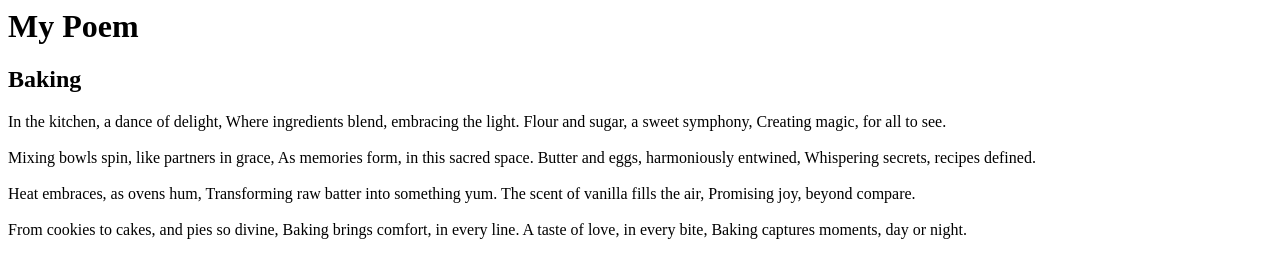
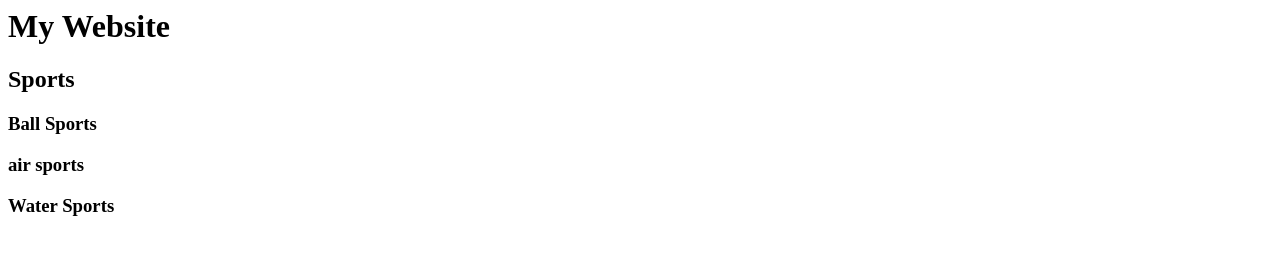
Before and after one commit to jl10093/mypage, a plain HTML site: page index.html in a window 1280 px wide. Drawn offline with Linux system fonts and the light colour scheme.

Commit message:
Update index.html

```diff
--- a/index.html
+++ b/index.html
@@ -4,28 +4,20 @@
     </head>
     <body>
 
-    <h1> My Poem </h1>
+    <h1> My Website </h1>
 
-    <h2> Baking </h2>
+    <h2> Sports </h2>
 
-    <p>In the kitchen, a dance of delight,
-Where ingredients blend, embracing the light.
-Flour and sugar, a sweet symphony,
-Creating magic, for all to see.<br><br>
+            <h3> Ball Sports </h3>
 
-Mixing bowls spin, like partners in grace,
-As memories form, in this sacred space.
-Butter and eggs, harmoniously entwined,
-Whispering secrets, recipes defined.<br><br>
 
-Heat embraces, as ovens hum,
-Transforming raw batter into something yum.
-The scent of vanilla fills the air,
-Promising joy, beyond compare.<br><br>
+            <h3> air sports </h3>
 
-From cookies to cakes, and pies so divine,
-Baking brings comfort, in every line.
-A taste of love, in every bite,
-Baking captures moments, day or night.</p>
 
-    </body> </html>
+            <h3> Water Sports </h3>
+
+
+    <p>  </p>
+
+    </body>
+</html>
```
